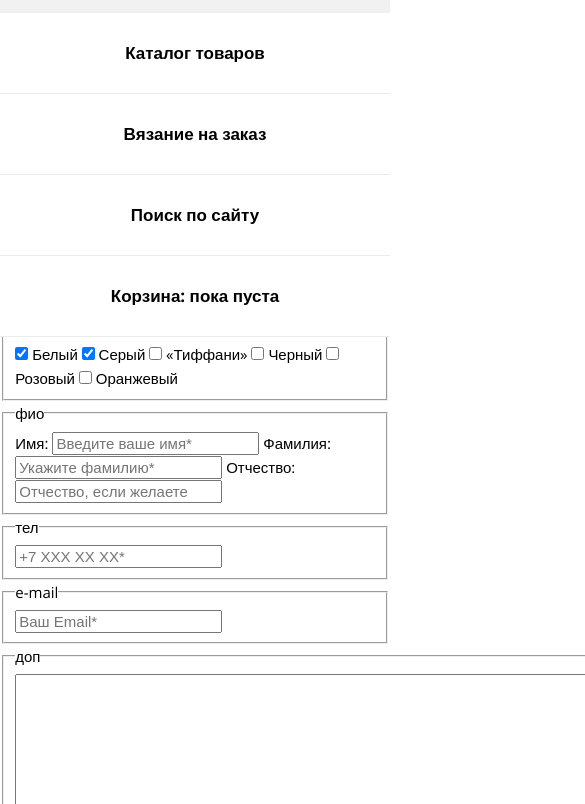
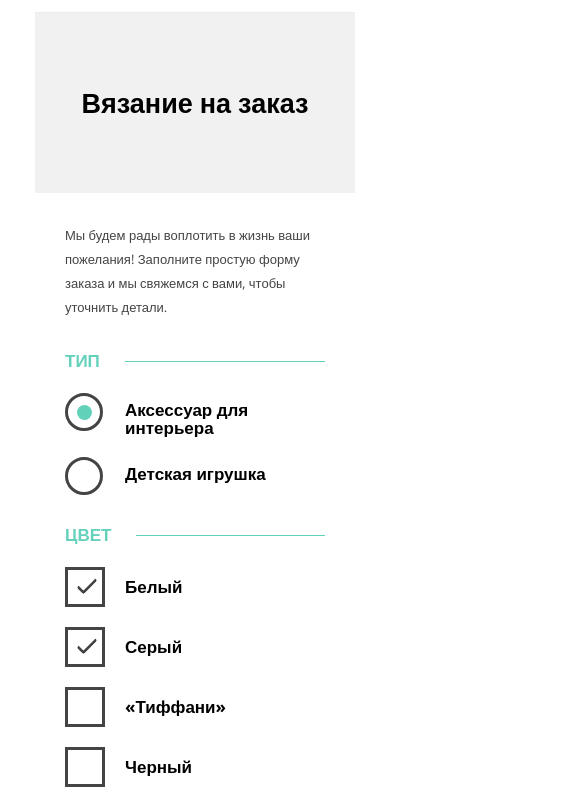
Before and after one commit to olgasharapo/mishka, a website: page form.html in a window 390 px wide. Shown: the part 73-877 px from the top of the page, 585 px wide, since content can reach past the window. Drawn offline with nearby package versions, Linux system fonts and the light colour scheme; files that its build step writes are made by us from their sources.

Commit message:
add form-mobile

```diff
--- a/form.html
+++ b/form.html
@@ -6,13 +6,14 @@
   <link rel="stylesheet" href="css/style.css">
 </head>
 <body>
+  <div class="page-wrapper">
     <header class="main-header">
       <div class="logo">
         <a class="logo__link" href="index.html">
-        <img class="logo__img" src="" alt="Мишка">
+          <img class="logo__img" src="img/mishka-logo-mobile.svg copy.png" alt="Мишка">
         </a>
       </div>
-    <nav class="main-nav">
+      <nav class="main-nav main-nav--closed">
         <button class="main-nav__toggle" type="button" aria-label="открыть меню"></button>
         <div class="main-nav__wrapper">
           <ul class="main-nav__list">
@@ -60,8 +61,8 @@
           с вами, чтобы уточнить детали.
         </p>
         <form class="form" action="post">
-        <fieldset class="form-group">
-          <legend class="form-group__title">тип</legend>
+          <div class="form-group">
+            <div class="form-group__title">тип</div>
             <label class="field-radio">
               <input class="field-radio__input" type="radio" name="type" value="accessory" checked>
               <span class="field-radio__label">Аксессуар для интерьера</span>
@@ -70,36 +71,36 @@
               <input class="field-radio__input" type="radio" name="type" value="toy">
               <span class="field-radio__label">Детская игрушка</span>
             </label>
-        </fieldset>
-        <fieldset class="form-group">
-          <legend class="form-group__title">цвет</legend>
+          </div>
+          <div class="form-group">
+            <div class="form-group__title">цвет</div>
             <label class="field-checkbox">
-            <input class="filed-checkbox__input" type="checkbox" value="white" checked>
+              <input class="field-checkbox__input" type="checkbox" value="white" checked>
               <span class="field-checkbox__label">Белый</span>
             </label>
             <label class="field-checkbox">
-            <input class="filed-checkbox__input" type="checkbox" value="gray" checked>
+              <input class="field-checkbox__input" type="checkbox" value="gray" checked>
               <span class="field-checkbox__label">Серый</span>
             </label>
             <label class="field-checkbox">
-            <input class="filed-checkbox__input" type="checkbox" value="tiffani">
+              <input class="field-checkbox__input" type="checkbox" value="tiffani">
               <span class="field-checkbox__label">«Тиффани»</span>
             </label>
             <label class="field-checkbox">
-            <input class="filed-checkbox__input" type="checkbox" value="black">
+              <input class="field-checkbox__input" type="checkbox" value="black">
               <span class="field-checkbox__label">Черный</span>
             </label>
             <label class="field-checkbox">
-            <input class="filed-checkbox__input" type="checkbox" value="pink">
+              <input class="field-checkbox__input" type="checkbox" value="pink">
               <span class="field-checkbox__label">Розовый</span>
             </label>
             <label class="field-checkbox">
-            <input class="filed-checkbox__input" type="checkbox" value="orange">
+              <input class="field-checkbox__input" type="checkbox" value="orange">
               <span class="field-checkbox__label">Оранжевый</span>
             </label>
-        </fieldset>
-        <fieldset class="form-group">
-          <legend class="form-group__title">фио</legend>
+          </div>
+          <div class="form-group">
+            <div class="form-group__title">фио</div>
             <label class="field-text">
               <span class="field-text__label">Имя:</span>
               <input class="field-text__input" type="text" name="name" placeholder="Введите ваше имя*">
@@ -112,27 +113,27 @@
               <span class="field-text__label">Отчество:</span>
               <input class="field-text__input" type="text" name="patronymic" placeholder="Отчество, если желаете">
             </label>
-        </fieldset>
-        <fieldset class="form-group">
-          <legend class="form-group__title">тел</legend>
+          </div>
+          <div class="form-group">
+            <div class="form-group__title">тел</div>
             <label class="field-text">
               <input class="field-text__input" type="tel" name="phone" placeholder="+7 ХХХ ХХ ХХ*">
             </label>
-        </fieldset>
-        <fieldset class="form-group">
-          <legend class="form-group__title">e-mail</legend>
+          </div>
+          <div class="form-group">
+            <div class="form-group__title">e-mail</div>
             <label class="field-text">
               <input class="field-text__input" type="email" name="email" placeholder="Ваш Email*">
             </label>
-        </fieldset>
-        <fieldset class="form-group">
-          <legend class="form-group__title">доп</legend>
+          </div>
+          <div class="form-group">
+            <div class="form-group__title">доп</div>
             <label class="field-textarea">
               <textarea class="field-textarea__input" name="wishes"
-              rows="8" cols="80" placeholder="Опишите все ваши пожелания к заказу">
+                 placeholder="Опишите все ваши пожелания к заказу">
               </textarea>
             </label>
-        </fieldset>
+          </div>
           <p class="form__sure">*Поля обязательны для заполнения</p>
           <button class="form-btn btn" type="submit" name="button">Отправить заказ</button>
         </form>
@@ -151,5 +152,7 @@
         <a class="main-footer__copyright-link" href="https://htmlacademy.ru">Разработано</a>
       </p>
     </footer>
+  </div>
+  <script src="js/nav.js"></script>
 </body>
 </html>
--- a/less/blocks/catalog.less
+++ b/less/blocks/catalog.less
@@ -7,6 +7,10 @@
 
     &:last-child{
       margin-bottom: 0px;
+    }
+
+    &:active {
+      box-shadow: 0px 3px 5px rgba(0, 0, 0, 0.1);
     }
   }
 
--- /dev/null
+++ b/less/blocks/field-checkbox.less
@@ -0,0 +1,45 @@
+.field-checkbox {
+  display: flex;
+
+  &__input {
+    display: none;
+  }
+
+  &__input + &__label {
+    position: relative;
+    padding-left: 60px;
+    margin-top: 20px;
+    cursor: pointer;
+    font-size: 17px;
+    line-height: 40px;
+    font-weight: 700;
+  }
+
+  &__input + &__label::before {
+    position: absolute;
+    content: "";
+    top: 0;
+    left: 0;
+    width: 40px;
+    height: 40px;
+    border: 3px solid @color-secondary;
+  }
+
+  &__input:checked + &__label::after {
+    position: absolute;
+    content: "";
+    top: 12px;
+    left: 12px;
+    width: 20px;
+    height: 10px;
+    border: 3px solid @color-secondary;
+    border-radius: 3px;
+    border-top-style: none;
+    border-right-style: none;
+    transform: rotate(-45deg),
+  }
+
+  &__input + &__label:active::before {
+    border-color: #c7c7c7;
+  }
+}
--- /dev/null
+++ b/less/blocks/field-radio.less
@@ -0,0 +1,44 @@
+.field-radio {
+  display: flex;
+
+  &__input {
+    display: none;
+  }
+
+  &__input + &__label {
+    position: relative;
+    padding-left: 60px;
+    padding-top: 8px;
+    margin-top: 20px;
+    cursor: pointer;
+    font-size: 17px;
+    line-height: 18px;
+    font-weight: 700;
+  }
+
+  &__input + &__label::before {
+    position: absolute;
+    content: "";
+    top: 0;
+    left: 0;
+    width: 38px;
+    height: 38px;
+    border: 3px solid @color-secondary;
+    border-radius: 50%;
+  }
+
+  &__input:checked + &__label::after {
+    position: absolute;
+    content: "";
+    top: 12px;
+    left: 12px;
+    width: 15px;
+    height: 15px;
+    background-color: #62d1ba;
+    border-radius: 50%;
+  }
+
+  &__input + &__label:active::before {
+    border-color: #c7c7c7;
+  }
+}
--- /dev/null
+++ b/less/blocks/field-text.less
@@ -0,0 +1,35 @@
+.field-text {
+  display: block;
+  margin-top: 25px;
+
+  &__label {
+    display: block;
+    font-size: 17px;
+    line-height: 18px;
+    font-weight: 700;
+    margin-bottom: 10px;
+  }
+
+  &__input {
+    width: 100%;
+    padding: 15px 0px;
+    color: rgba(68, 68, 68, 1);
+    font-family: "OpenSans", Arial, sans-serif;
+    font-size: 17px;
+    line-height: 18px;
+    border: none;
+    outline: none;
+    border-bottom: 2px solid @color-main;
+  }
+
+  &__input:focus {
+    border-color: #62d1ba;
+  }
+}
+::-webkit-input-placeholder {
+  color: rgba(68, 68, 68, 0.3);
+}
+
+:-ms-input-placeholder {
+  color: rgba(68, 68, 68, 0.3);
+}
--- /dev/null
+++ b/less/blocks/field-textarea.less
@@ -0,0 +1,17 @@
+.field-textarea {
+  &__input {
+    width: 100%;
+    height: 140px;
+    padding: 15px;
+    margin-top: 25px;
+    border: 2px solid @color-main;
+    outline: none;
+    font-family: "OpenSans", Arial, sans-serif;
+    font-size: 17px;
+    font-weight: 18px;
+
+    &:focus {
+      border-color: #62d1ba;
+    }
+  }
+}
--- /dev/null
+++ b/less/blocks/form-group.less
@@ -0,0 +1,29 @@
+.form-group {
+  border: 0;
+  margin: 0;
+  padding: 0;
+  padding-bottom: 40px;
+
+  &:last-of-type {
+    padding-bottom: 0px;
+  }
+
+  &__title {
+    display: flex;
+    width: 100%;
+    font-size: 17px;
+    color: #63d1bb;
+    text-transform: uppercase;
+    font-weight: 700;
+    align-items: center;
+
+    &::after {
+      display: block;
+      content: "";
+      height: 1px;
+      background-color: #62d1ba;
+      flex-grow: 1;
+      margin-left: 25px;
+    }
+  }
+}
--- /dev/null
+++ b/less/blocks/form.less
@@ -0,0 +1,11 @@
+.form {
+  &__sure {
+    padding-top: 15px;
+    padding-bottom: 30px;
+    font-size: 14px;
+    line-height: 16px;
+  }
+}
+  .form-btn {
+    outline: none;
+  }
--- /dev/null
+++ b/less/blocks/page-content.less
@@ -0,0 +1,9 @@
+.page-content {
+  padding: 55px 30px;
+  padding-top: 0px;
+
+  &__text {
+    padding: 30px 0px;
+    font-size: 13px;
+  }
+}
--- a/less/blocks/promo.less
+++ b/less/blocks/promo.less
@@ -17,7 +17,7 @@
   }
 
   &__text {
-    padding: 30px;
+    padding: 35px;
     font-size: 13px;
   }
 
--- a/less/style.less
+++ b/less/style.less
@@ -16,3 +16,10 @@
 @import "blocks/site-bar.less";
 @import "blocks/catalog.less";
 @import "blocks/promo.less";
+@import "blocks/page-content.less";
+@import "blocks/form.less";
+@import "blocks/form-group.less";
+@import "blocks/field-radio.less";
+@import "blocks/field-checkbox.less";
+@import "blocks/field-text.less";
+@import "blocks/field-textarea.less";
```
Lines whose indentation alone changed are shown as unchanged.
